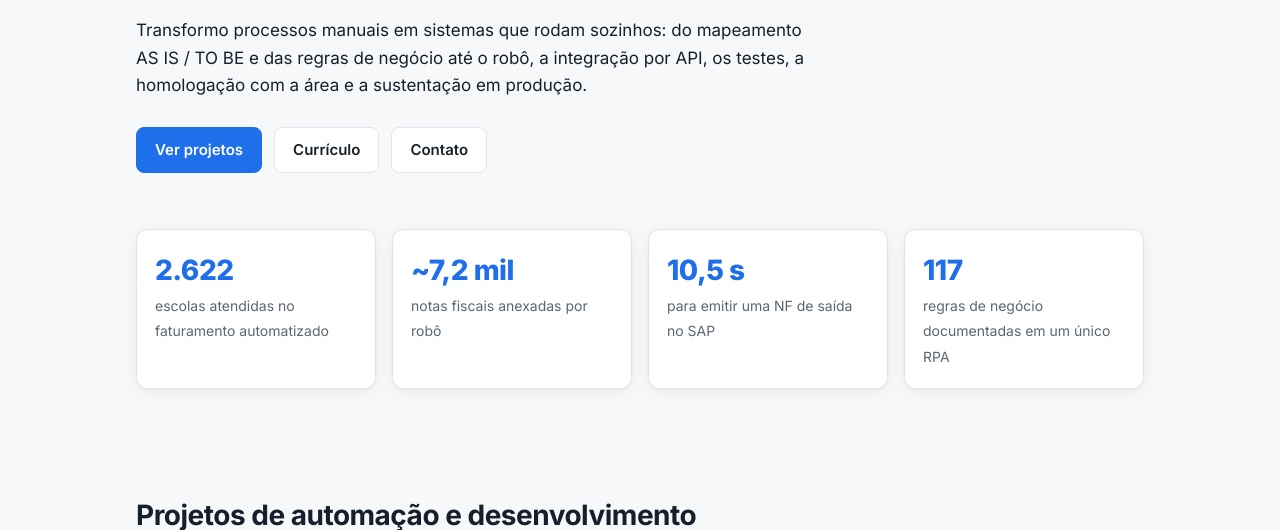
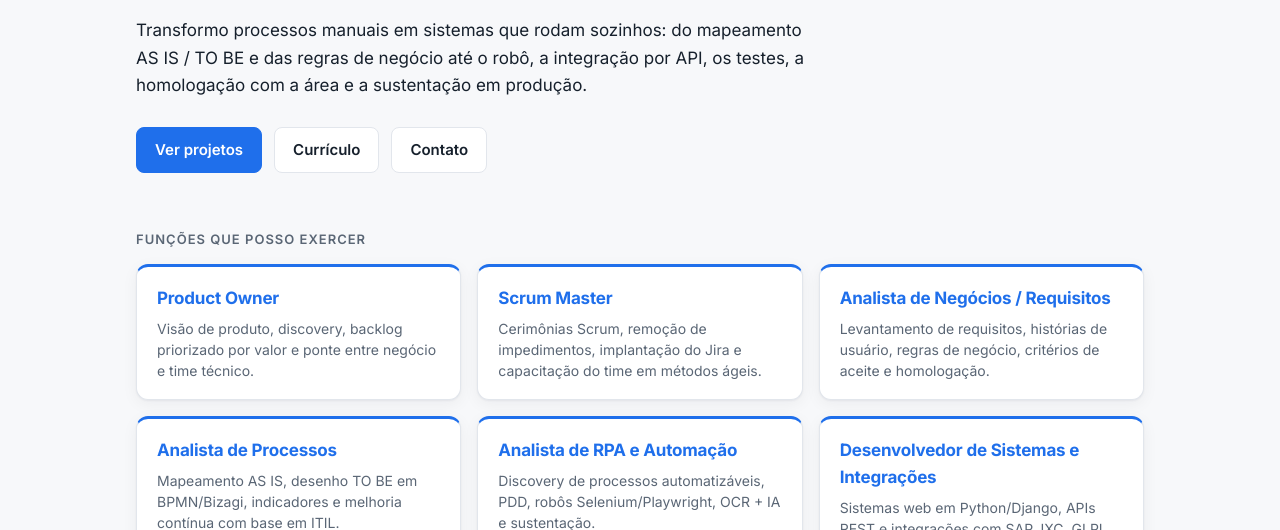
Before and after one commit to eliasneto/Portifolio, a plain HTML site: page index.html in a window 1280 px wide. Shown: the part 270-800 px from the top of the page. Drawn offline with Linux system fonts and the light colour scheme.

Commit message:
feat: cards de funções no lugar dos números do topo
Co-Authored-By: Claude Opus 5.5 <noreply@anthropic.com>

```diff
--- a/index.html
+++ b/index.html
@@ -46,11 +46,32 @@
       <a class="btn" href="#contato">Contato</a>
     </div>
 
-    <ul class="stats">
-      <li><strong>2.622</strong><span>escolas atendidas no faturamento automatizado</span></li>
-      <li><strong>~7,2 mil</strong><span>notas fiscais anexadas por robô</span></li>
-      <li><strong>10,5 s</strong><span>para emitir uma NF de saída no SAP</span></li>
-      <li><strong>117</strong><span>regras de negócio documentadas em um único RPA</span></li>
+    <p class="roles-label">Funções que posso exercer</p>
+    <ul class="roles">
+      <li>
+        <h3>Product Owner</h3>
+        <p>Visão de produto, discovery, backlog priorizado por valor e ponte entre negócio e time técnico.</p>
+      </li>
+      <li>
+        <h3>Scrum Master</h3>
+        <p>Cerimônias Scrum, remoção de impedimentos, implantação do Jira e capacitação do time em métodos ágeis.</p>
+      </li>
+      <li>
+        <h3>Analista de Negócios / Requisitos</h3>
+        <p>Levantamento de requisitos, histórias de usuário, regras de negócio, critérios de aceite e homologação.</p>
+      </li>
+      <li>
+        <h3>Analista de Processos</h3>
+        <p>Mapeamento AS IS, desenho TO BE em BPMN/Bizagi, indicadores e melhoria contínua com base em ITIL.</p>
+      </li>
+      <li>
+        <h3>Analista de RPA e Automação</h3>
+        <p>Discovery de processos automatizáveis, PDD, robôs Selenium/Playwright, OCR + IA e sustentação.</p>
+      </li>
+      <li>
+        <h3>Desenvolvedor de Sistemas e Integrações</h3>
+        <p>Sistemas web em Python/Django, APIs REST e integrações com SAP, IXC, GLPI, Jira e Microsoft 365.</p>
+      </li>
     </ul>
   </section>
 
--- a/styles.css
+++ b/styles.css
@@ -103,15 +103,17 @@ a { color: var(--accent); text-decoration: none; }
 .btn-primary { background: var(--accent); border-color: var(--accent); color: #fff; }
 .btn-primary:hover { filter: brightness(1.08); }
 
-.stats {
-  list-style: none; display: grid; grid-template-columns: repeat(4, 1fr); gap: 16px; margin-top: 56px;
+.roles-label {
+  margin-top: 56px; margin-bottom: 14px; font-size: 13px; font-weight: 600;
+  text-transform: uppercase; letter-spacing: 1px; color: var(--muted);
 }
-.stats li {
+.roles { list-style: none; display: grid; grid-template-columns: repeat(3, 1fr); gap: 16px; }
+.roles li {
   background: var(--surface); border: 1px solid var(--line); border-radius: 12px;
-  padding: 18px; box-shadow: var(--shadow);
+  padding: 18px 20px; box-shadow: var(--shadow); border-top: 3px solid var(--accent);
 }
-.stats strong { display: block; font-size: 28px; font-weight: 800; color: var(--accent); letter-spacing: -.5px; }
-.stats span { font-size: 14px; color: var(--muted); }
+.roles h3 { font-size: 17px; color: var(--accent); letter-spacing: -.2px; }
+.roles p { font-size: 14px; color: var(--muted); margin-top: 6px; line-height: 1.5; }
 
 /* Seções */
 .section { padding: 56px 16px; }
@@ -217,14 +219,14 @@ a { color: var(--accent); text-decoration: none; }
 
 /* Responsivo */
 @media (max-width: 860px) {
-  .stats, .skills { grid-template-columns: repeat(2, 1fr); }
+  .roles, .skills { grid-template-columns: repeat(2, 1fr); }
   .cols { grid-template-columns: 1fr; gap: 8px; }
 }
 @media (max-width: 600px) {
   .nav { display: none; }
   .theme-toggle { margin-left: auto; }
   .hero { padding-top: 48px; }
-  .stats, .skills { grid-template-columns: 1fr; }
+  .roles, .skills { grid-template-columns: 1fr; }
   .project-head { padding: 18px 16px; gap: 12px; flex-wrap: wrap; }
   .project-title { flex-basis: 100%; }
   .project-metric { text-align: left; }
```
